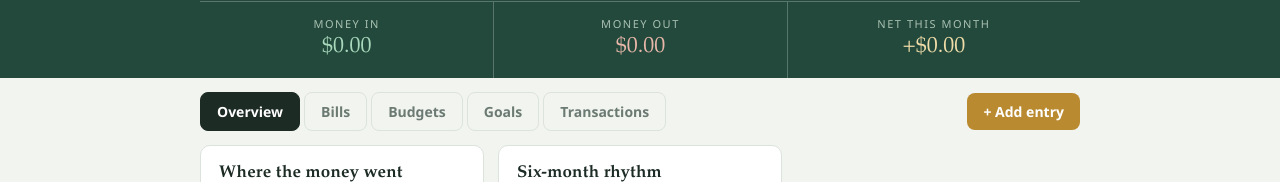
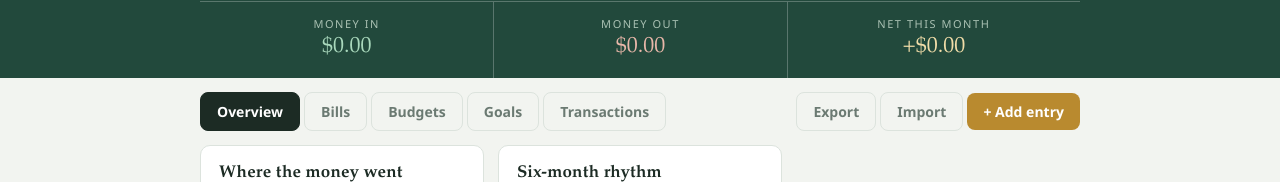
Before and after one commit to rhc52980/CASH_Budget_Tracker, a React (Vite) app: page / in a window 1280 px wide. Shown: the part 100-282 px from the top of the page. Built offline with nearby package versions, Linux system fonts and the light colour scheme.

Commit message:
Add export/import buttons for JSON backups
Export downloads the full ledger as cash-backup-<date>.json.
Import restores from a backup after a confirmation, validating the
file shape first.

```diff
--- a/src/BudgetBook.jsx
+++ b/src/BudgetBook.jsx
@@ -206,6 +206,32 @@ export default function BudgetBook() {
     };
   });
 
+  const exportData = () => {
+    const blob = new Blob([JSON.stringify(data, null, 2)], { type: "application/json" });
+    const url = URL.createObjectURL(blob);
+    const a = document.createElement("a");
+    a.href = url;
+    a.download = `cash-backup-${todayStr()}.json`;
+    a.click();
+    URL.revokeObjectURL(url);
+  };
+
+  const importData = (file) => {
+    const reader = new FileReader();
+    reader.onload = () => {
+      try {
+        const parsed = JSON.parse(reader.result);
+        if (!parsed || !Array.isArray(parsed.transactions)) throw new Error("bad shape");
+        if (window.confirm("Replace your current ledger with this backup? All existing data will be overwritten.")) {
+          setData({ transactions: [], budgets: {}, goals: [], bills: [], billPaid: {}, ...parsed });
+        }
+      } catch {
+        window.alert("That file doesn't look like a CASH backup.");
+      }
+    };
+    reader.readAsText(file);
+  };
+
   if (!loaded) {
     return (
       <div style={{ minHeight: "100vh", background: T.paper, display: "grid", placeItems: "center", fontFamily: T.serif, color: T.mute }}>
@@ -280,6 +306,17 @@ export default function BudgetBook() {
             }}>{label}</button>
           ))}
           <div style={{ flex: 1 }} />
+          <button onClick={exportData} title="Download a JSON backup of all your data"
+            style={{ ...btn("transparent", T.mute), border: `1px solid ${T.line}` }}>Export</button>
+          <label title="Restore from a JSON backup"
+            style={{ ...btn("transparent", T.mute), border: `1px solid ${T.line}`, display: "inline-block" }}>
+            Import
+            <input type="file" accept=".json,application/json" style={{ display: "none" }}
+              onChange={(e) => {
+                if (e.target.files[0]) importData(e.target.files[0]);
+                e.target.value = "";
+              }} />
+          </label>
           <button onClick={() => setShowAdd((s) => !s)} style={btn(T.brass)}>
             {showAdd ? "Close" : "+ Add entry"}
           </button>
```
Also changed, not shown: 1 other file (tests, documents, lock files or other folders).
